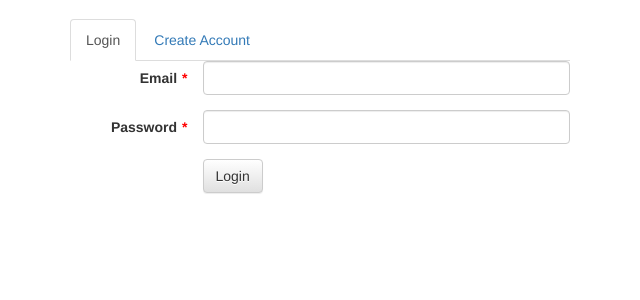
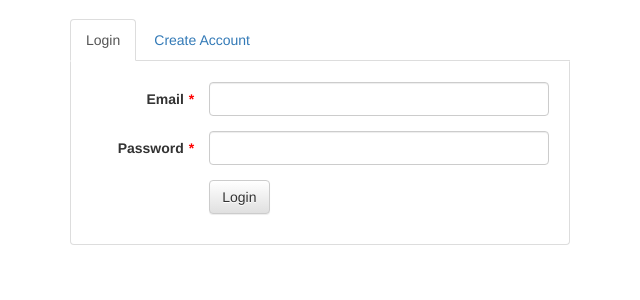
Before and after one commit to fchandra09/weather-buddy, a PHP site: page /index.php/user in a window 1280 px wide. Shown: the part 51-351 px from the top of the page, without its empty margins (0-640 px from the left). Run offline with PHP 8.4, Linux system fonts and the light colour scheme; data that the repository does not hold is empty; some libraries are stand-ins or nearby versions.

Commit message:
Fixed tabbed container styling.

```diff
--- a/application/views/_templates/header.php
+++ b/application/views/_templates/header.php
@@ -40,6 +40,7 @@ if (is_numeric($userID) && in_array(strtolower($activeView), explode(",", "user,
 	<link href="<?php echo URL; ?>public/css/bootstrap-theme.css" rel="stylesheet">
 	<link href="<?php echo URL; ?>public/css/bootstrap-datepicker3.css" rel="stylesheet">
 	<link href="<?php echo URL; ?>public/css/bootstrap-timepicker.css" rel="stylesheet">
+	<link href="<?php echo URL; ?>public/css/weather-buddy.css" rel="stylesheet">
 
 	<!-- JS -->
 	<script src="//code.jquery.com/jquery-1.11.3.min.js"></script>
--- a/application/views/feels/edit.php
+++ b/application/views/feels/edit.php
@@ -21,7 +21,7 @@ else {
 }
 ?>
 
-<div class="container">
+<div class="container main-container">
 	<h2 class="page-header"><?php echo $title; ?></h2>
 	<form id="form" method="post" action="<?php echo URL_WITH_INDEX_FILE; ?>feels/save" class="form-horizontal">
 		<input type="hidden" id="feelID" name="feelID" value="<?php echo $feelID ?>" />
--- a/application/views/feels/index.php
+++ b/application/views/feels/index.php
@@ -1,6 +1,6 @@
 <?php if (!$this) { exit(header('HTTP/1.0 403 Forbidden')); } ?>
 
-<div class="container">
+<div class="container main-container">
 	<h2 class="page-header">Feels</h2>
 
 	<p>
--- a/application/views/index.php
+++ b/application/views/index.php
@@ -4,18 +4,6 @@ $firstName = "";
 $lastName = "";
 $email = "";
 ?>
-
-<style>
-	#content {
-		width: 500px;
-	}
-	#createAccountDiv {
-		display: none;
-	}
-	.col-sm-3, .col-sm-4 {
-		padding-right: 0;
-	}
-</style>
 
 <script>
 	$(document).ready(function(){
@@ -46,7 +34,7 @@ $email = "";
 </script>
 
 <div class="container">
-	<div id="content">
+	<div id="loginContainer">
 		<ul class="nav nav-tabs">
 			<li role="presentation" class="active">
 				<a id="loginTab" href="#">Login</a>
--- a/application/views/schedule/edit.php
+++ b/application/views/schedule/edit.php
@@ -21,7 +21,7 @@ else {
 }
 ?>
 
-<div class="container">
+<div class="container main-container">
 	<h2 class="page-header"><?php echo $title; ?></h2>
 	<form id="form" method="post" action="<?php echo URL_WITH_INDEX_FILE; ?>schedule/save" class="form-horizontal">
 		<input type="hidden" id="scheduleID" name="scheduleID" value="<?php echo $scheduleID ?>" />
--- a/application/views/schedule/index.php
+++ b/application/views/schedule/index.php
@@ -1,6 +1,6 @@
 <?php if (!$this) { exit(header('HTTP/1.0 403 Forbidden')); } ?>
 
-<div class="container">
+<div class="container main-container">
 	<h2 class="page-header">Schedule</h2>
 
 	<p>
--- a/application/views/user/_editLogin.php
+++ b/application/views/user/_editLogin.php
@@ -4,8 +4,8 @@ if (isset($userID) && is_numeric($userID))
 {
 	$newUser = false;
 	$passwordLabel = "New Password";
-	$labelWidth = "2";
-	$fieldWidth = "10";
+	$labelWidth = "3";
+	$fieldWidth = "9";
 }
 else
 {
--- a/application/views/user/index.php
+++ b/application/views/user/index.php
@@ -8,7 +8,7 @@ else {
 }
 ?>
 
-<div class="container">
+<div class="container main-container">
 	<h2 class="page-header">User Info</h2>
 
 	<div class="section form-horizontal">
--- /dev/null
+++ b/public/css/weather-buddy.css
@@ -0,0 +1,31 @@
+#loginContainer {
+	width: 500px;
+}
+#loginContainer .col-sm-3, #loginContainer .col-sm-4 {
+	padding-right: 0;
+}
+.main-container, #loginDiv, #createAccountDiv {
+	-moz-border-bottom-colors: none;
+	-moz-border-left-colors: none;
+	-moz-border-right-colors: none;
+	-moz-border-top-colors: none;
+	border-color: transparent #ddd #ddd;
+	border-image: none;
+	border-style: solid;
+	border-width: 1px;
+	border-radius: 0 0 4px 4px;
+}
+.main-container {
+	width: 1140px;
+	padding: 20px 20px 15px;
+}
+.main-container .page-header {
+	margin-top: 0;
+}
+#loginDiv {
+	padding: 20px 20px 15px 15px;
+}
+#createAccountDiv {
+	display: none;
+	padding: 20px 20px 15px 15px;
+}
```
Also changed, not shown: application/views/user/edit.php (+8 -8 lines).
